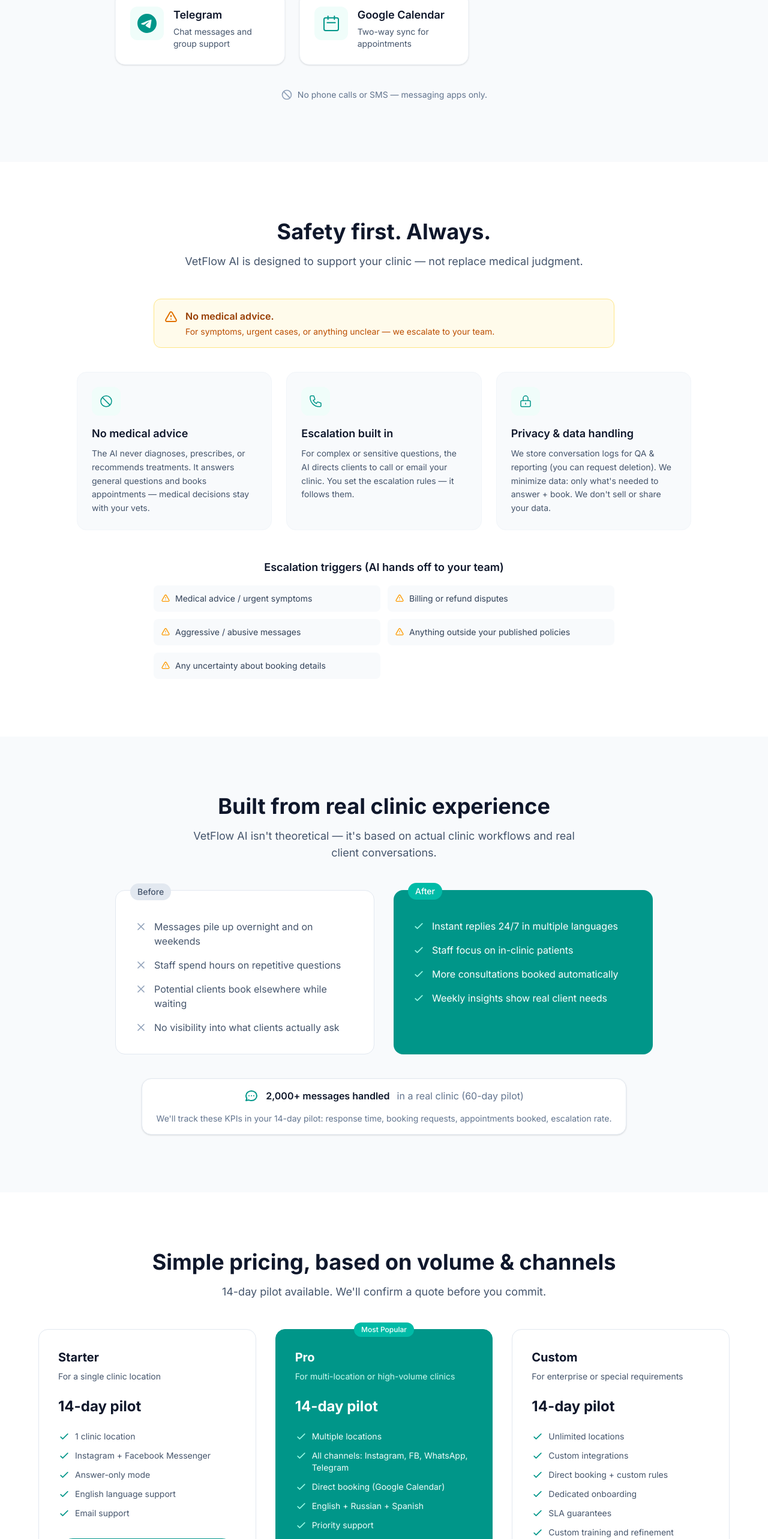
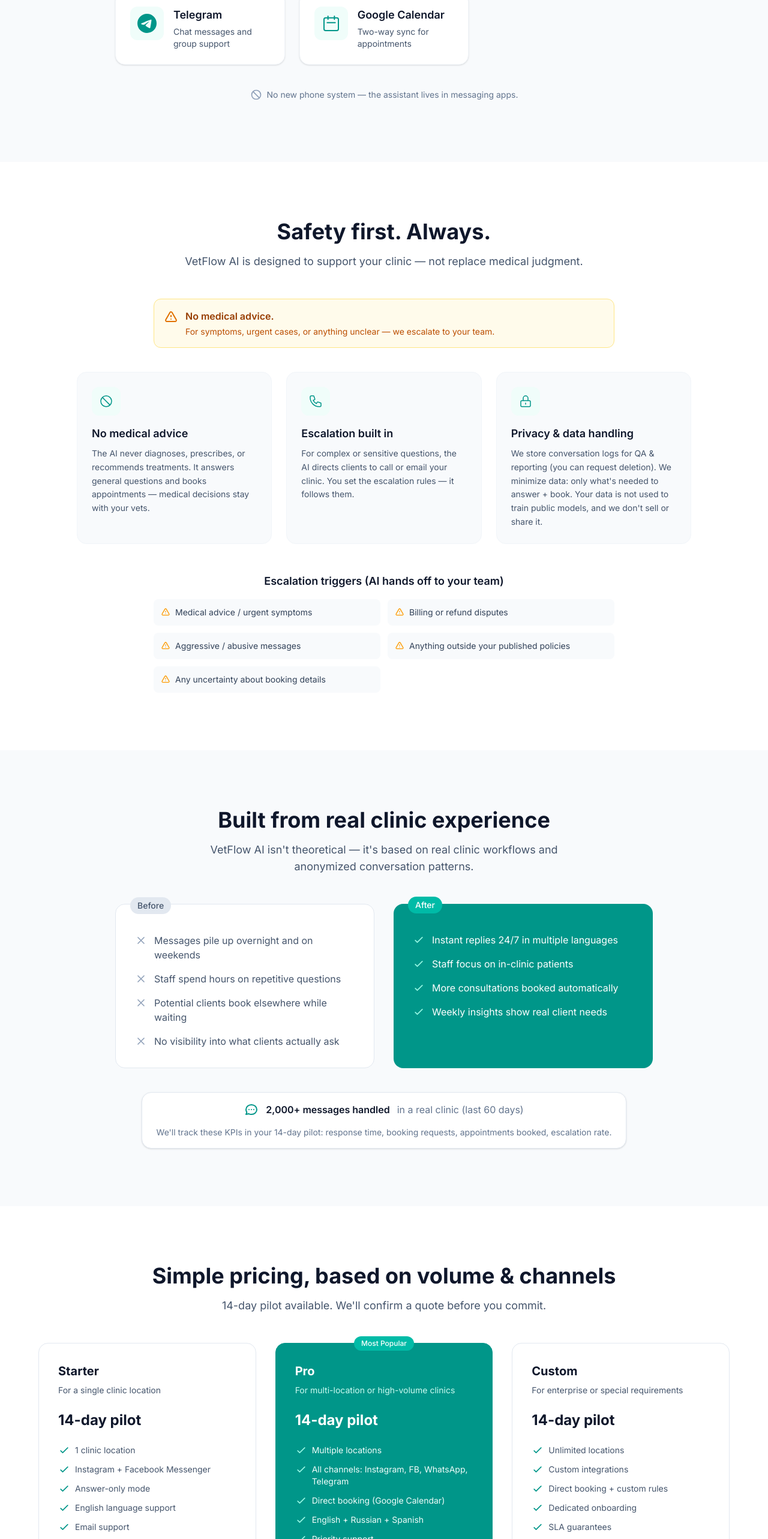
Before and after one commit to iraklidzadzamia/vetflow-landing, a Next.js app: page / in a window 1280 px wide. Shown: the part 4414-6980 px from the top of the page at 60% size. Built offline with nearby package versions, Linux system fonts and the light colour scheme.

Commit message:
Trust fixes: no phone contradiction, anonymized patterns, public models, last 60 days, improvement wording

```diff
--- a/components/Integrations.tsx
+++ b/components/Integrations.tsx
@@ -86,7 +86,7 @@ export function Integrations() {
                         <svg className="w-5 h-5 text-slate-400" fill="none" viewBox="0 0 24 24" stroke="currentColor">
                             <path strokeLinecap="round" strokeLinejoin="round" strokeWidth={2} d="M18.364 18.364A9 9 0 005.636 5.636m12.728 12.728A9 9 0 015.636 5.636m12.728 12.728L5.636 5.636" />
                         </svg>
-                        No phone calls or SMS — messaging apps only.
+                        No new phone system — the assistant lives in messaging apps.
                     </p>
                 </div>
             </div>
--- a/components/Pricing.tsx
+++ b/components/Pricing.tsx
@@ -37,7 +37,7 @@ const plans = [
             "Direct booking + custom rules",
             "Dedicated onboarding",
             "SLA guarantees",
-            "Custom training and refinement",
+            "Custom improvement and refinement",
         ],
         cta: "Contact us",
         highlighted: false,
--- a/components/Proof.tsx
+++ b/components/Proof.tsx
@@ -7,7 +7,7 @@ export function Proof() {
                         Built from real clinic experience
                     </h2>
                     <p className="mt-4 text-lg text-slate-600 max-w-2xl mx-auto">
-                        VetFlow AI isn&apos;t theoretical — it&apos;s based on actual clinic workflows and real client conversations.
+                        VetFlow AI isn&apos;t theoretical — it&apos;s based on real clinic workflows and anonymized conversation patterns.
                     </p>
                 </div>
 
@@ -88,7 +88,7 @@ export function Proof() {
                                     <path strokeLinecap="round" strokeLinejoin="round" strokeWidth={2} d="M8 12h.01M12 12h.01M16 12h.01M21 12c0 4.418-4.03 8-9 8a9.863 9.863 0 01-4.255-.949L3 20l1.395-3.72C3.512 15.042 3 13.574 3 12c0-4.418 4.03-8 9-8s9 3.582 9 8z" />
                                 </svg>
                                 <span className="font-semibold text-slate-900">2,000+ messages handled</span>
-                                <span className="text-slate-500">in a real clinic (60-day pilot)</span>
+                                <span className="text-slate-500">in a real clinic (last 60 days)</span>
                             </div>
                             <p className="text-sm text-slate-500 mt-2">
                                 We&apos;ll track these KPIs in your 14-day pilot: response time, booking requests, appointments booked, escalation rate.
--- a/components/Safety.tsx
+++ b/components/Safety.tsx
@@ -24,7 +24,7 @@ const safetyPoints = [
             </svg>
         ),
         title: "Privacy & data handling",
-        description: "We store conversation logs for QA & reporting (you can request deletion). We minimize data: only what's needed to answer + book. We don't sell or share your data.",
+        description: "We store conversation logs for QA & reporting (you can request deletion). We minimize data: only what's needed to answer + book. Your data is not used to train public models, and we don't sell or share it.",
     },
 ];
 
```
